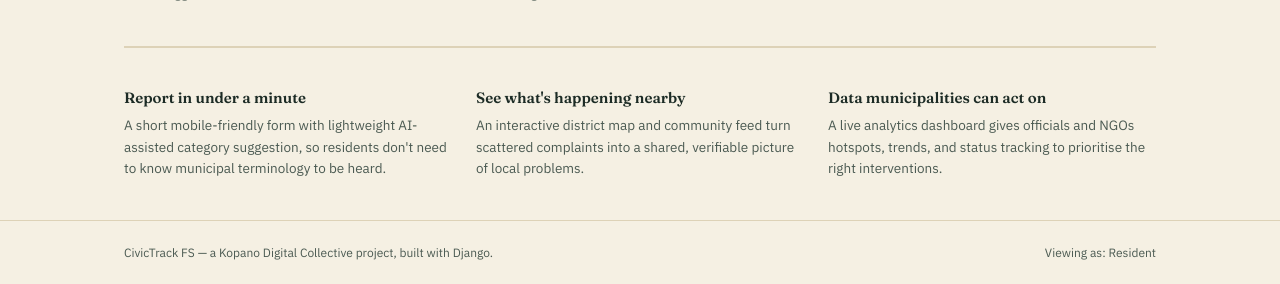
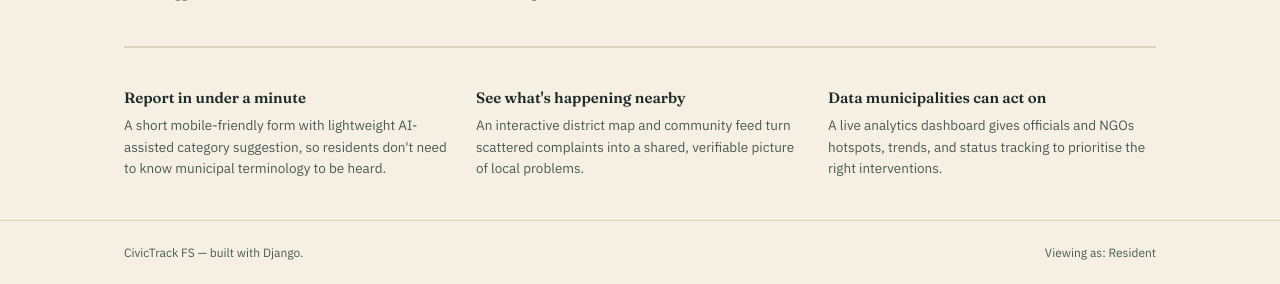
Before and after one commit to monarch-ctrl27/civictrack-fs, a Django app: page / in a window 1280 px wide. Shown: the part 548-832 px from the top of the page. Run offline with Django 5.2, Linux system fonts and the light colour scheme; data that the repository does not hold is empty.

Commit message:
Rebrand: replace Kopano Digital Collective with CivicTrack FS

```diff
--- a/issues/templates/issues/base.html
+++ b/issues/templates/issues/base.html
@@ -54,7 +54,7 @@
 
 <footer>
   <div class="wrap">
-    <span>CivicTrack FS — a Kopano Digital Collective project, built with Django.</span>
+    <span>CivicTrack FS — built with Django.</span>
     <span>{% if role == 'official' %}Viewing as: Municipal official{% else %}Viewing as: Resident{% endif %}</span>
   </div>
 </footer>
```
Also changed, not shown: README.md.
